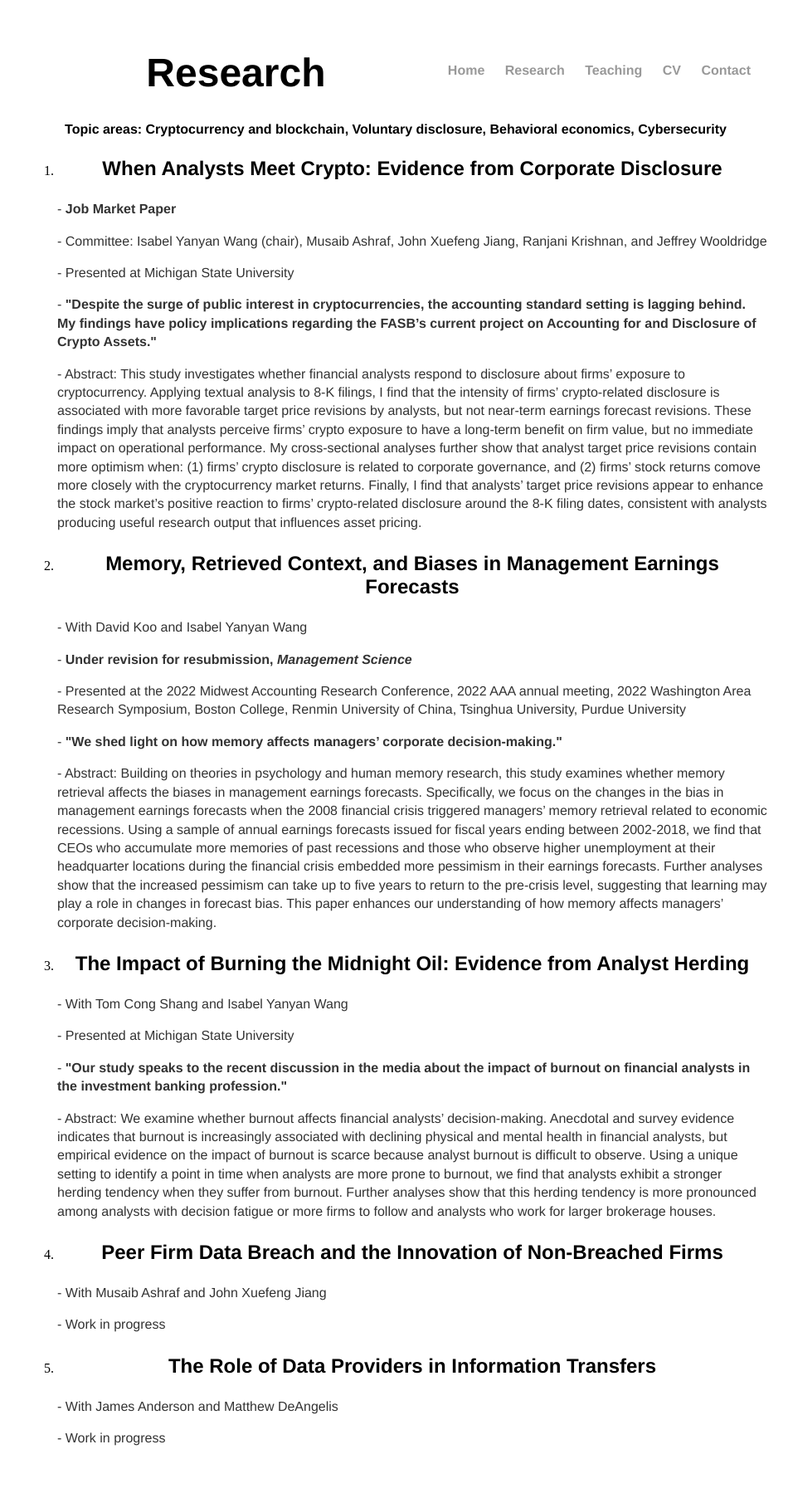
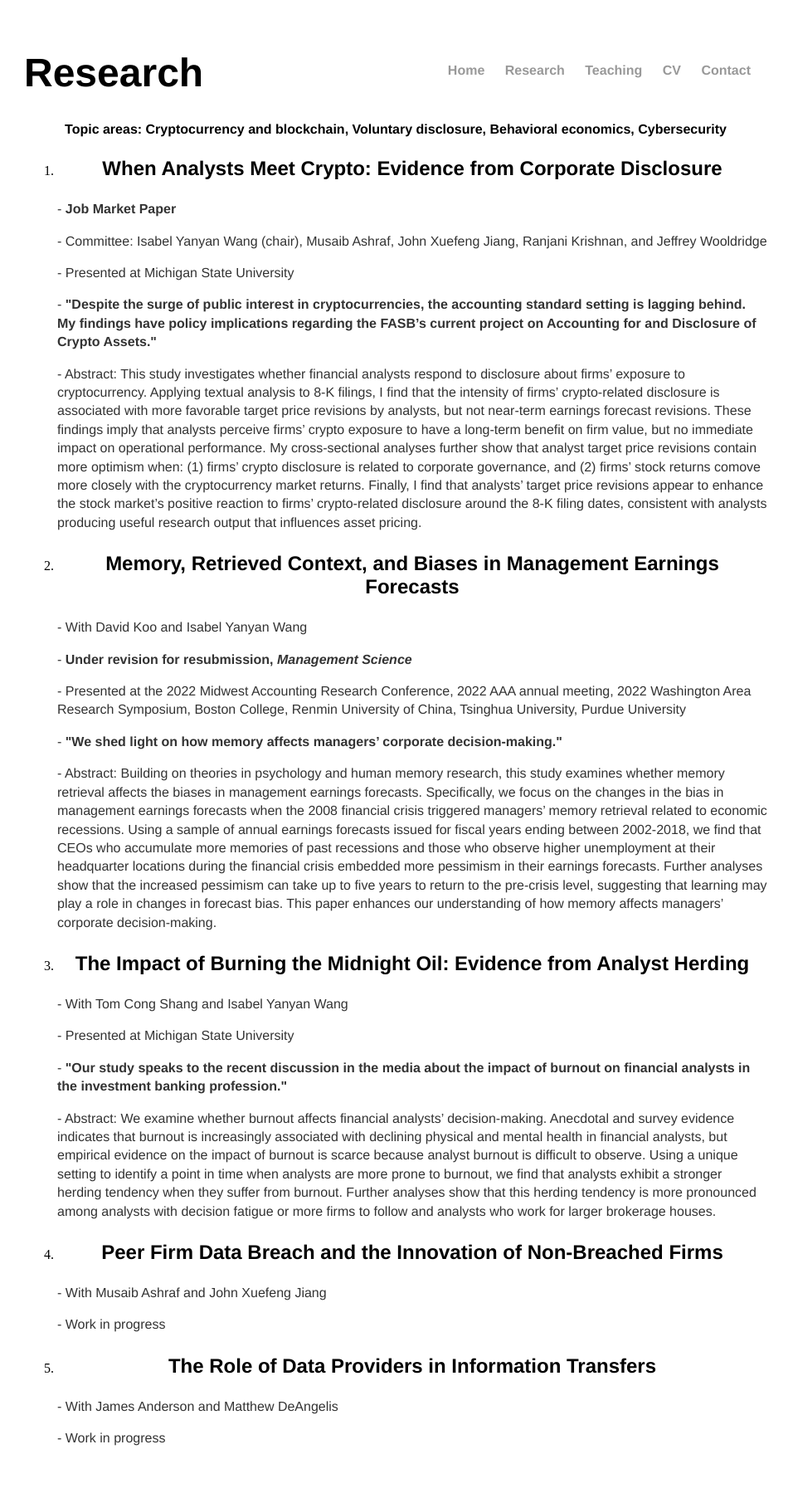
Before and after one commit to shu-ting-wu/shu-ting-wu.github.io, a Jekyll site: the page built from research/index.html, in a window 1280 px wide. Shown: the whole page at 83% size, without its empty margins (163-1119 px from the left). Built offline with Jekyll 4.4.1, drawn with Linux system fonts in a browser that asks for light colours.

Commit message:
Update index.html

```diff
--- a/research/index.html
+++ b/research/index.html
@@ -3,7 +3,7 @@ layout: default
 title: Shuting's research
 ---
 <div class="research">
-	<h1>Research</h1>
+	<h1 style="text-align:left">Research</h1>
   <h2>Topic areas: Cryptocurrency and blockchain, Voluntary disclosure, Behavioral economics, Cybersecurity</h2>
 	<p> </p>
 	<p> </p>
```
